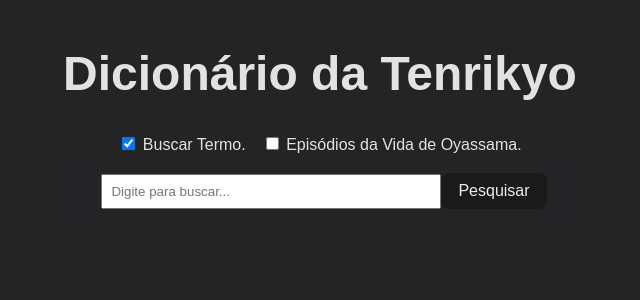
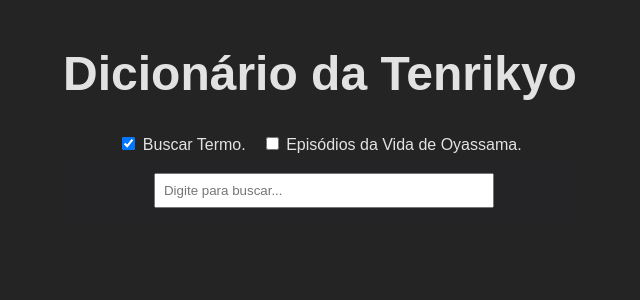
Before and after one commit to yoshimitsut/dicionario-tenrikyo, a React (Vite) app: page / in a window 1280 px wide. Shown: the top 300 px of the page, without its empty margins (320-960 px from the left). Built offline with nearby package versions, Linux system fonts and the light colour scheme.

Commit message:
arrumando bugs na hora de buscar

```diff
--- a/src/App.tsx
+++ b/src/App.tsx
@@ -1,15 +1,5 @@
-//useState: hook do React que permite criar e gerenciar estados dentro
-//  de componentes funcionais.
-//useEffect: hook que permite realizar efeitos colaterais
-// (ex.: chamadas de API) durante o ciclo de vida do componente.
-import { useEffect, useState, useCallback } from 'react';
-// import debounce from 'lodash/debounce';
+import { useEffect, useState } from 'react';
 
-// Define o tipo Termo para representar cada termo do glossário.
-// Cada termo tem 3 propriedades:
-// romaji → representação fonética,
-// kanji → escrita japonesa,
-// significado → tradução ou explicação.
 interface Termo {
   romaji: string;
   kanji: string;
@@ -25,14 +15,14 @@
   conteudo_j: string | null;
 }
 
-function tirarAcentos (texto: string) {
-  if(!texto) return '';
+function tirarAcentos(texto: string) {
+  if (!texto) return '';
   return texto.normalize('NFD').replace(/[\u0300-\u036f]/g, '').toLowerCase();
 }
 
-function destacarTexto(texto:string | null | undefined, termo: string ) {
-  if(!texto) return null;
-  if(!termo) return texto;
+function destacarTexto(texto: string | null | undefined, termo: string) {
+  if (!texto) return null;
+  if (!termo) return texto;
 
   const textoSemAcento = tirarAcentos(texto);
   const termoSemAcento = tirarAcentos(termo);
@@ -42,36 +32,26 @@
 
   while (i < texto.length) {
     const index = textoSemAcento.indexOf(termoSemAcento, i);
-
     if (index === -1) {
       partes.push(texto.slice(i));
       break;
     }
-
     partes.push(texto.slice(i, index));
-
     partes.push(
-      <mark key={index} style={{backgroundColor:'yellow', color: 'black'}}>
+      <mark key={index} style={{ backgroundColor: 'yellow', color: 'black' }}>
         {texto.slice(index, index + termo.length)}
       </mark>
     );
-
     i = index + termo.length;
   }
-
-  return <>{partes}</>
+  return <>{partes}</>;
 }
 
 function App() {
-//   termos: armazena todos os termos carregados do JSON.
-//   setTermos: função para atualizar o estado.
   const [termos, setTermos] = useState<Termo[]>([]);
-  const [episodios, setEpisodios] = useState<Episodio[]>([])
+  const [episodios, setEpisodios] = useState<Episodio[]>([]);
 
-// query: armazena o texto digitado pelo usuário na busca.
   const [query, setQuery] = useState('');
-
-//filtered: armazena a lista filtrada de termos com base na query.
   const [filteredTermos, setFilteredTermos] = useState<Termo[]>([]);
   const [filteredEpisodios, setFilteredEpisodios] = useState<Episodio[]>([]);
 
@@ -81,52 +61,37 @@
   const [buscarTermos, setBuscarTermos] = useState(true);
   const [buscarEpisodios, setBuscarEpisodios] = useState(false);
 
-// Carrega JSON ao iniciar
-// useEffect: executa a função ao montar o componente.
   useEffect(() => {
     const fetchJSON = async () => {
       try {
-        // fetch('/works.json'): busca o arquivo JSON no servidor.
         const termosResponse = await fetch('/data/works.json');
         const episodiosResponse = await fetch('/data/itsuwahen.json');
-
         if (!termosResponse.ok || !episodiosResponse.ok) {
           throw new Error(`Erro ao carregar arquivos JSON`);
         }
-
-        // await response.json(): converte a resposta para um objeto JavaScript(JSON)
         const termosData: Termo[] = await termosResponse.json();
         const episodiosData: Episodio[] = await episodiosResponse.json();
 
-        //Armazena os termos no estado.
-        //Inicialmente, a lista filtrada á igual à completa
         setTermos(termosData);
-        setFilteredTermos(termosData);
-
         setEpisodios(episodiosData);
-        setFilteredEpisodios(episodiosData);
-      }catch(error){
+      } catch (error) {
         console.error('Erro ao carregar JSON:', error);
-      }finally {
+      } finally {
         setLoading(false);
       }
     };
-
-    //Chama a função de carregar JSON.
     fetchJSON();
   }, []);
 
-  // função que filtra os termos conforme a query.
   function filtrar() {
-    const normalizedQuery = tirarAcentos(query)
+    const normalizedQuery = tirarAcentos(query);
 
     if (!digitou || !query) {
       setFilteredTermos([]);
       setFilteredEpisodios([]);
       return;
     }
-    //const lowerQuery = query.toLowerCase();
-    // toLowerCase(): deixa tudo minúsculo para uma busca case-insensitive.
+
     if (buscarTermos) {
       const filtered = termos.filter(
         (termo) =>
@@ -157,70 +122,35 @@
     filtrar();
   }, [query, termos, episodios, buscarTermos, buscarEpisodios, digitou]);
 
-
-  // useEffect(() => {
-  //   filtrar();
-  // }, [filtrar]);
-
-  // Sempre que query ou termos mudar, executa filtrar() automaticamente.
-  // Assim, a lista filtrada é sempre atualizada conforme o usuário digita.
-
-  // useEffect(() => {
-  // const debouncedFiltrar = debounce(() => {
-  //     filtrar();
-  //   }, 300);
-
-  //   debouncedFiltrar();
-
-  //   return () => {
-  //     debouncedFiltrar.cancel();
-  //   };
-  // }, [filtrar, query]);
   return (
-    <div style={{ padding: '1rem', fontFamily: 'sans-serif', maxWidth:'890px' }}>
-      <h1 style={{
-          fontSize: '3rem',
-          display: 'flex',
-          justifyContent: 'center',
-          alignItems: 'center',
-          top: 0,
-          textAlign: 'center'
-          }}>
+    <div style={{ padding: '1rem', fontFamily: 'sans-serif', maxWidth: '890px' }}>
+      <h1 style={{ fontSize: '3rem', display: 'flex', justifyContent: 'center', alignItems: 'center', top: 0, textAlign: 'center' }}>
         Dicionário da Tenrikyo
       </h1>
 
-        <div style={{ display: 'flex', alignItems:'center', justifyContent: 'center', gap: '1rem'}}>
+      <div style={{ display: 'flex', alignItems: 'center', justifyContent: 'center', gap: '1rem' }}>
         <label>
-            <input type="checkbox"
-              checked={buscarTermos}
-              onChange={(e) => setBuscarTermos(e.target.checked)}
-            /> {' '}
+          <input type="checkbox" checked={buscarTermos} onChange={(e) => setBuscarTermos(e.target.checked)} /> {' '}
           Buscar Termo.
         </label>
 
         <label>
-            <input
-              type="checkbox"
-              checked={buscarEpisodios}
-              onChange={(e) => setBuscarEpisodios(e.target.checked)}
-              /> {' '}
+          <input type="checkbox" checked={buscarEpisodios} onChange={(e) => setBuscarEpisodios(e.target.checked)} /> {' '}
           Episódios da Vida de Oyassama.
         </label>
       </div>
 
       <div style={{
         marginBottom: '1rem',
-          position: 'sticky', /* Use 'sticky' para melhor comportamento de rolagem */
-          top: 0,            /* Fixa no topo */
-          padding: '1rem 0', /* Espaçamento interno */
-          zIndex: 1000,      /* Garante que fique acima de outros elementos */
+        position: 'sticky',
+        top: 0,
+        padding: '1rem 0',
+        zIndex: 1000,
         backgroundColor: '#242426',
         display: 'flex',
         justifyContent: 'center',
         alignItems: 'center',
       }}>
-        {/* Campo de texto controlado → valor sempre é query.
-            onChange: atualiza query conforme o usuário digita. */}
         <input
           type="text"
           placeholder="Digite para buscar..."
@@ -231,28 +161,18 @@
           }}
           style={{ padding: '0.5rem', width: '20rem', marginLeft: '0.5rem' }}
         />
-
-        <button onClick={filtrar} style={{ padding: '0.5rem 1rem' }}>
-          Pesquisar
-        </button>
-        {/* Botão que permite executar manual a busca, além da automática.
-        Ao clicar, chama filtrar(). */}
       </div>
 
       {loading ? (
         <p>Carregando...</p>
-      ):(
+      ) : (
         <>
           {buscarTermos && (
             <ul>
-              {/* Percorre cada termo da lista filtered.
-                  Mostra romaji, kanji e significado.
-                  key={index}: ajuda o React a identificar cada item
-                  (ideal seria usar ID, mas não temos). */}
               {filteredTermos.map((termo, index) => (
                 <li key={index} style={{ marginBottom: '1rem' }}>
-                  <strong>{destacarTexto(termo.romaji, query)}</strong>
-                  {' '}({destacarTexto(termo.kanji, query)}):<br />
+                  <strong>{destacarTexto(termo.romaji, query)}</strong> {' '}
+                  ({destacarTexto(termo.kanji, query)}):<br />
                   {destacarTexto(termo.significado, query)}
                 </li>
               ))}
@@ -262,15 +182,13 @@
           {buscarEpisodios && digitou && (
             <ul>
               {filteredEpisodios.map((episodio, index) => (
-              <li key={index} style={{marginBottom: '1rem'}}>
+                <li key={index} style={{ marginBottom: '1rem' }}>
                   <strong>
-                  {destacarTexto(String(episodio.episodio_numero), query)}
-                  - {destacarTexto(episodio.titulo_p, query)}
+                    {destacarTexto(String(episodio.episodio_numero), query)} - {destacarTexto(episodio.titulo_p, query)}
                   </strong>
                   <strong>
                     {destacarTexto(episodio.titulo_j, query)}
                   </strong>
-
                   {' '} (Página {destacarTexto(String(episodio.pagina), query)}): <br />
                   <em>{destacarTexto(episodio.conteudo_p, query) || 'Sem conteúdo em português'}</em>
                   <br />
```
Lines whose indentation alone changed are shown as unchanged.
